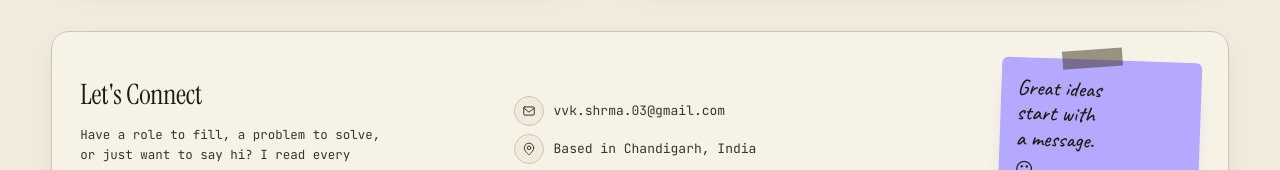
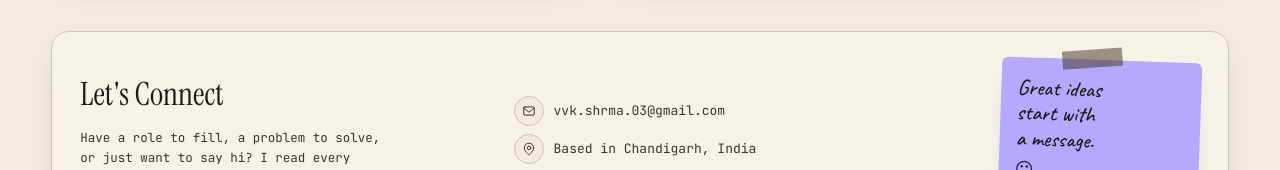
Before and after one commit to KEX-03/Portfolio-V2, a React (Vite) app: page / in a window 1280 px wide. Shown: the part 2093-2263 px from the top of the page. Built offline with nearby package versions, Linux system fonts and the light colour scheme.

Commit message:
polish, remove scaffolding, and finalize interaction parity

```diff
--- a/src/index.css
+++ b/src/index.css
@@ -1246,12 +1246,17 @@ h1.name .hl:nth-of-type(2)::before {
 }
 
 .about h3,
-.process h3,
-.connect h3 {
+.process h3 {
   font-family: var(--serif);
   font-size: 28px;
   margin: 0 0 8px;
   letter-spacing: -0.01em;
+}
+
+.connect h3 {
+  font-family: var(--serif);
+  font-size: 32px;
+  margin: 0 0 8px;
 }
 
 .about p {
@@ -1551,20 +1556,6 @@ footer .now .blip {
   }
 }
 
-.phase-placeholder {
-  min-height: 20vh;
-  border: 1px dashed color-mix(in oklab, var(--line-strong) 35%, transparent);
-  border-radius: 14px;
-  margin-bottom: 16px;
-  display: grid;
-  place-items: center;
-  font-family: var(--mono);
-  font-size: 13px;
-  color: var(--muted);
-  text-transform: uppercase;
-  letter-spacing: 0.16em;
-}
-
 @media (pointer: coarse) {
   body {
     cursor: auto;
@@ -1664,5 +1655,6 @@ footer .now .blip {
     animation-duration: 0.01ms !important;
     animation-iteration-count: 1 !important;
     transition-duration: 0.01ms !important;
-  }
-}
+    scroll-behavior: auto !important;
+  }
+}
--- a/src/parity/Phase2Foundation.tsx
+++ b/src/parity/Phase2Foundation.tsx
@@ -1,17 +1,8 @@
-import { PARITY_SECTION_IDS } from "@/parity/constants";
 import { Phase3NavHero } from "@/parity/Phase3NavHero";
 import { Phase4BandTech } from "@/parity/Phase4BandTech";
 import { Phase5Projects } from "@/parity/Phase5Projects";
 import { Phase6LowerSections } from "@/parity/Phase6LowerSections";
 import { usePhase7Behaviors } from "@/parity/usePhase7Behaviors";
-
-function PlaceholderSection({ id }: { id: string }) {
-  return (
-    <section id={id} className="phase-placeholder" aria-label={`${id} placeholder`}>
-      <span>{id}</span>
-    </section>
-  );
-}
 
 export function Phase2Foundation() {
   usePhase7Behaviors();
@@ -27,9 +18,6 @@ export function Phase2Foundation() {
         <Phase4BandTech />
         <Phase5Projects />
         <Phase6LowerSections />
-        {PARITY_SECTION_IDS.filter((id) => id !== "home" && id !== "skills" && id !== "projects" && id !== "about" && id !== "process" && id !== "connect").map((id) => (
-          <PlaceholderSection key={id} id={id} />
-        ))}
       </main>
     </>
   );
--- a/src/parity/Phase3NavHero.tsx
+++ b/src/parity/Phase3NavHero.tsx
@@ -156,7 +156,7 @@ export function Phase3NavHero() {
             </span>
           </div>
           <p className="blurb">
-            I build interfaces that feel fast and look considered - from messy whiteboard sketches all the way to production. Strong opinions about motion, accessibility,
+            I build interfaces that feel fast and look considered — from messy whiteboard sketches all the way to production. Strong opinions about motion, accessibility,
             and the boring stuff that makes things actually work.
           </p>
           <div className="hero-cta">
--- a/src/parity/constants.ts
+++ /dev/null
@@ -1,3 +0,0 @@
-export const PARITY_SECTION_IDS = ["home", "skills", "projects", "about", "process", "connect"] as const;
-
-export type ParitySectionId = (typeof PARITY_SECTION_IDS)[number];
```
